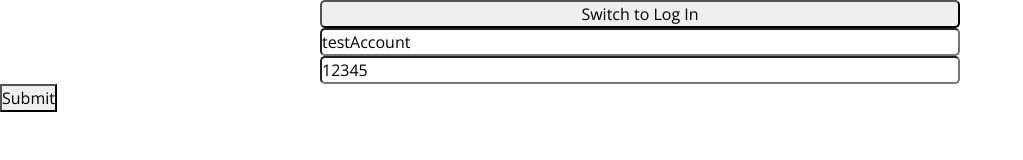
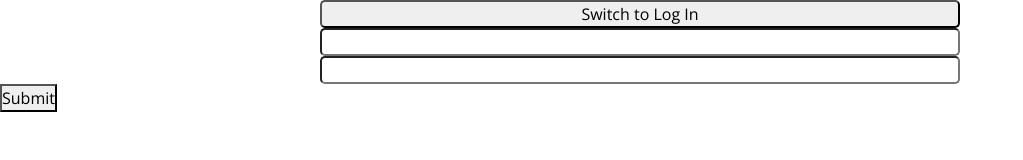
Before and after one commit to ContemporaryArtwork/course-project-colossal-crab-comrades, a React (Create React App) app in the folder ColossalGame/ColossalGame/ClientApp/: page / in a window 1280 px wide. Shown: the top 160 px of the page, without its empty margins (0-1023 px from the left). Built offline with nearby package versions, Linux system fonts and the light colour scheme.

Commit message:
#69 Quick hotfix for login, going to merge with dev so that the team can access it.

```diff
--- a/ColossalGame/ColossalGame/ClientApp/src/components/UserAuth.tsx
+++ b/ColossalGame/ColossalGame/ClientApp/src/components/UserAuth.tsx
@@ -27,6 +27,7 @@ interface IProps {
 
 interface IState {
     loginPageVisible?: boolean;
+    statusMSG?: string;
 }
 
 
@@ -34,7 +35,7 @@ class UserAuth extends React.PureComponent<GameMainMenuTogglerProps, IState> {
 
     constructor(props: any) {
         super(props);
-        this.state = { loginPageVisible: false }
+        this.state = { loginPageVisible: false, statusMSG: ""}
     }
 
 
@@ -67,15 +68,26 @@ class UserAuth extends React.PureComponent<GameMainMenuTogglerProps, IState> {
 
             console.log(form);
 
+            //FETCH CALL
             const result = fetch(form.action, {
                 method: form.method,
                 body: new FormData(form) as any,
-            })
-                .then((response: Response) => { console.log("Logging in..."); response.json()})
-                .then(json => json)
-                .catch(error => console.log(error));
+            }).then((response: Response) => { return response.json(); })
+                .catch(error => {
+                    console.log(error);
+                });
+            result.then(output => {
+
+                //----------------------AFTER THE FETCH CALL-------------------->>>
+                console.log(output);
+
+                console.log(output.message);
+                console.log(sessionStorage.getItem("username"));
+                //----------------------AFTER THE FETCH CALL-------------------->>>
+            });
         }
         this.props.toggleLoggedIn();
+
     }
 
     submitSignUp = (e: React.FormEvent<HTMLElement>): void => {
@@ -89,15 +101,29 @@ class UserAuth extends React.PureComponent<GameMainMenuTogglerProps, IState> {
 
             const form = tempElement as HTMLFormElement;
 
-            console.log(form);
 
+            //FETCH CALL
             const result = fetch(form.action, {
                 method: form.method,
                 body: new FormData(form) as any,
-            })
-                .then((response: Response) => { console.log("Signing Up..."); response.json() })
-                .then(json => json)
-                .catch(error => console.log(error));
+            }).then((response: Response) => {  return response.json(); } )
+                .catch(error => {
+                    console.log(error);
+                });
+                result.then(output => {
+
+//----------------------AFTER THE FETCH CALL-------------------->>>
+                console.log(output);
+
+                    if (output.message == "Username already exists") {
+                        console.log("nope nope nope");
+                    }
+
+                console.log(output.message);
+//----------------------AFTER THE FETCH CALL-------------------->>>
+                });
+
+
         }
         this.props.toggleLoggedIn();
     }
@@ -119,8 +145,8 @@ class UserAuth extends React.PureComponent<GameMainMenuTogglerProps, IState> {
                 <h1>Create an Account</h1>
                 <form id="signUpForm" action="api/signup" method="post" onSubmit={this.submitSignUp}>
 
-                    <input type="text" id="Username" name="Username" value="testAccount" />
-                    <input type="text" id="Password" name="Password" value="12345" />
+                    <input type="text" id="Username" name="Username"  />
+                    <input type="password" id="Password" name="Password"  />
 
                     <button type="submit" name="" value="Create Account" >Submit</button>
 
@@ -137,8 +163,8 @@ class UserAuth extends React.PureComponent<GameMainMenuTogglerProps, IState> {
                 <h1>Login</h1>
                 <form id="logInForm" action="api/login" method="post" onSubmit={this.submitLogIn}>
 
-                    <input type="text" id="Username" name="Username" value="testAccount" />
-                    <input type="text" id="Password" name="Password" value="12345" />
+                    <input type="text" id="Username" name="Username"  />
+                    <input type="password" id="Password" name="Password"  />
 
                     <button type="submit" name="" value="Log In" >Submit</button>
 
```
